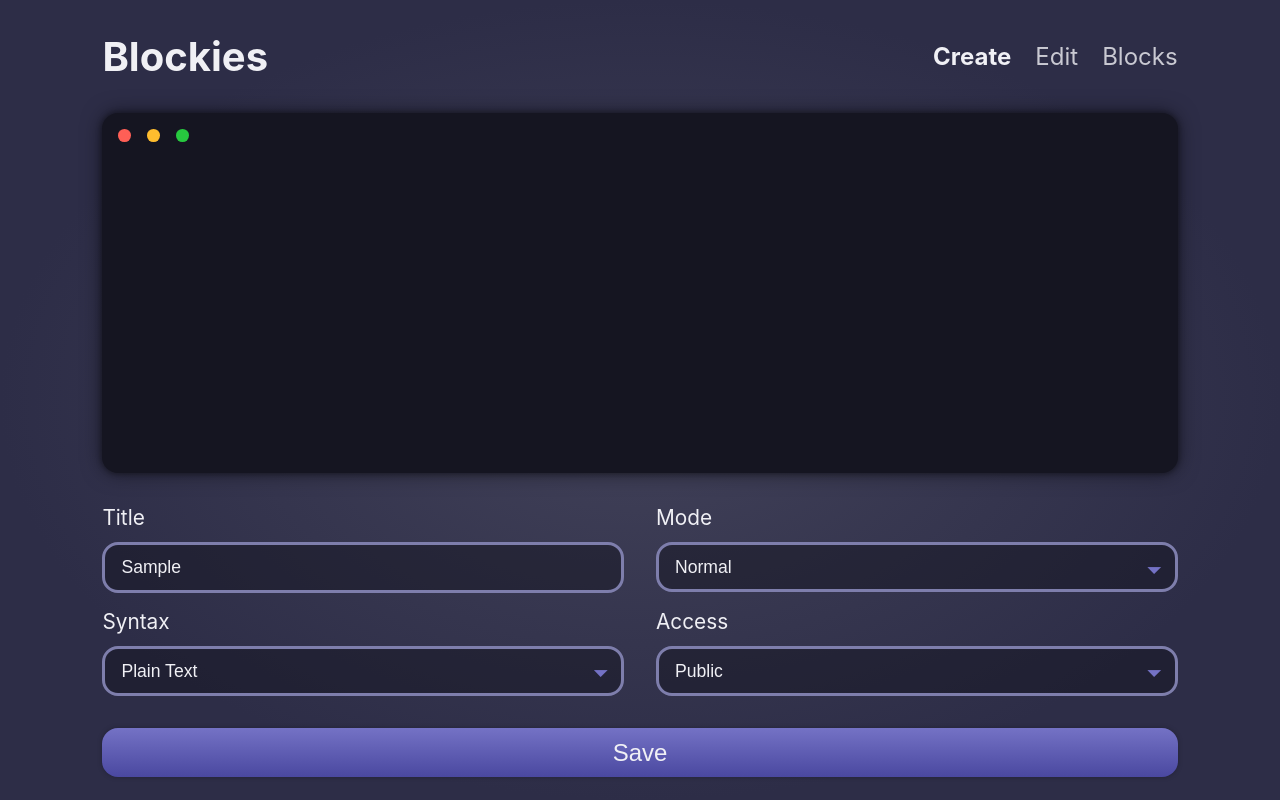
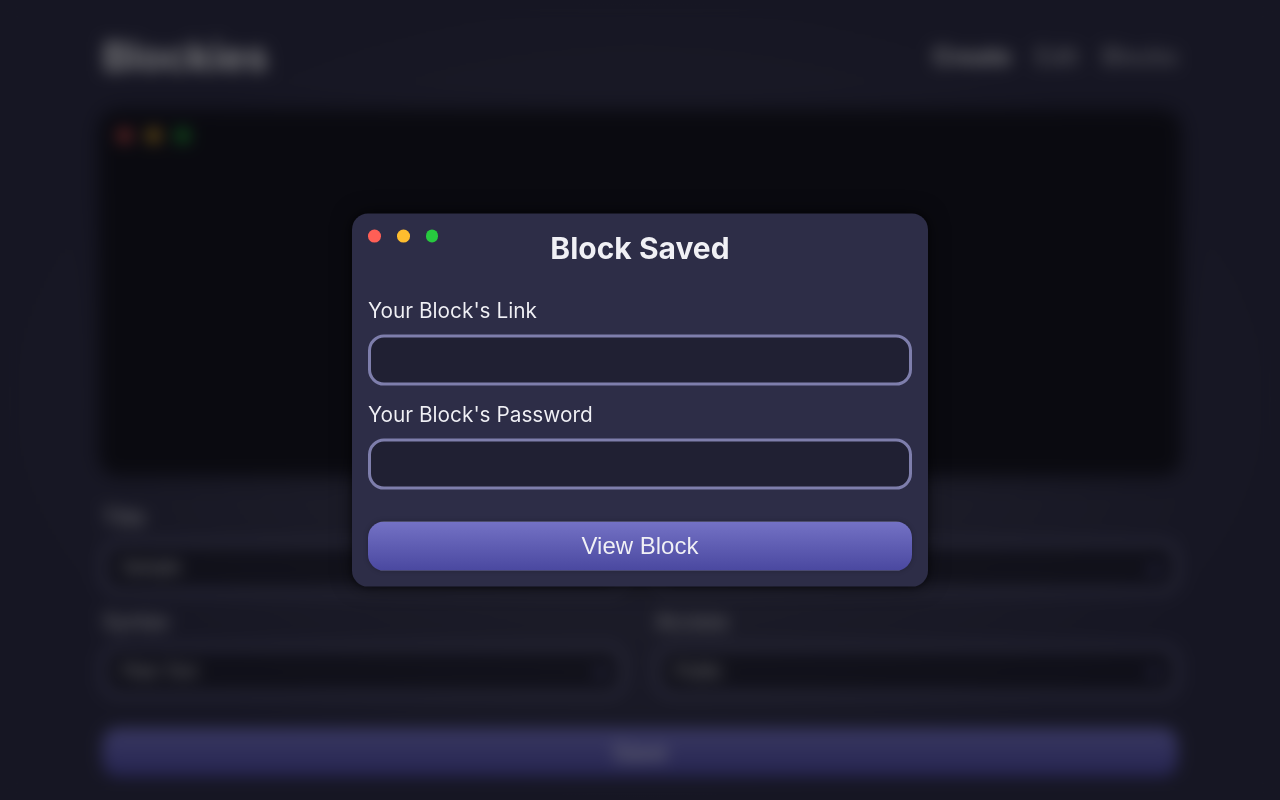
Before and after one commit to MichieCodes/blockies, a Next.js app: page / in a window 1280 px wide. Both pictures are taken after typing "Sample" into the empty fields and a click on the button "Save". Built offline with nearby package versions, Linux system fonts and the light colour scheme.

Commit message:
Create modal base component and block saved modal

```diff
--- /dev/null
+++ b/components/BlockSavedModal.tsx
@@ -0,0 +1,44 @@
+import React from 'react'
+import styled from 'styled-components'
+
+import {SIZES} from '~/constants'
+
+import {Modal, ModalButtonProps} from './Modal'
+import {Input} from './Input'
+
+interface BlockSavedModalProps {
+  close: () => void
+}
+
+const MODAL_BUTTONS : ModalButtonProps[] = [
+  {
+    title: 'View Block',
+    action: (cb) => {
+      console.log('navigating')
+      setTimeout(cb, 2000)
+    }
+  }
+]
+
+export function BlockSavedModal({close} : BlockSavedModalProps) {
+  return (
+    <Modal title="Block Saved" buttons={MODAL_BUTTONS} close={close}>
+      <StyledForm>
+        <Input
+          id="block-link"
+          label="Your Block's Link"
+          readOnly />
+        <Input
+          id="block-password"
+          label="Your Block's Password"
+          readOnly />
+      </StyledForm>
+    </Modal>
+  )
+}
+
+const StyledForm = styled.form`
+  display: flex;
+  flex-direction: column;
+  gap: ${SIZES.s_md};
+`
--- a/components/Modal.tsx
+++ b/components/Modal.tsx
@@ -40,6 +40,7 @@ export function Modal({title, size = 'lg', buttons, isStatic, children, close} :
     OverlayAnimation.leave()
 
     setTimeout(ModalAnimation.leave, 100)
+    setTimeout(close, 350)
   }, [])
 
   React.useEffect(() => {
@@ -47,11 +48,6 @@ export function Modal({title, size = 'lg', buttons, isStatic, children, close} :
 
     setTimeout(ModalAnimation.enter, 100)
   }, [])
-
-  React.useEffect(() => {
-    if(OverlayAnimation.completed === KeyframeFadeOut.getName())
-      close()
-  }, [OverlayAnimation.completed, close])
 
   return (
     <Portal>
--- a/pages/index.tsx
+++ b/pages/index.tsx
@@ -1,9 +1,12 @@
+import React from 'react'
 import type {NextPage} from 'next'
 import Head from 'next/head'
 import styled from 'styled-components'
 
 import {SIZES} from '~/constants'
+
 import {
+  BlockSavedModal,
   Button,
   Dropdown,
   DropdownOption,
@@ -19,6 +22,13 @@ const SYNTAX_OPTIONS = _generateOptions('Plain Text', 'TypeScript', 'Java', 'Go'
 const ACCESS_OPTIONS = _generateOptions('Public', 'Unlisted')
 
 const Create: NextPage = () => {
+  const [showSavedModal, setShowSaveModel] = React.useState(false)
+
+  const toggleModal = React.useCallback(() => {
+    setShowSaveModel((currentValue) => !currentValue)
+  }, [])
+
+  console.log(showSavedModal)
   return (
     <div>
       <Head>
@@ -37,8 +47,15 @@ const Create: NextPage = () => {
           <Dropdown id="syntax" label="Syntax" options={SYNTAX_OPTIONS} />
           <Dropdown id="access" label="Access" options={ACCESS_OPTIONS} />
         </StyledFormGroup>
-        <StyledButton>Save</StyledButton>
+        <StyledButton onClick={() => setShowSaveModel(true)}>
+          Save
+        </StyledButton>
       </StyledMain>
+
+      {showSavedModal
+        ? <BlockSavedModal close={toggleModal} />
+        : null
+      }
     </div>
   )
 }
```
